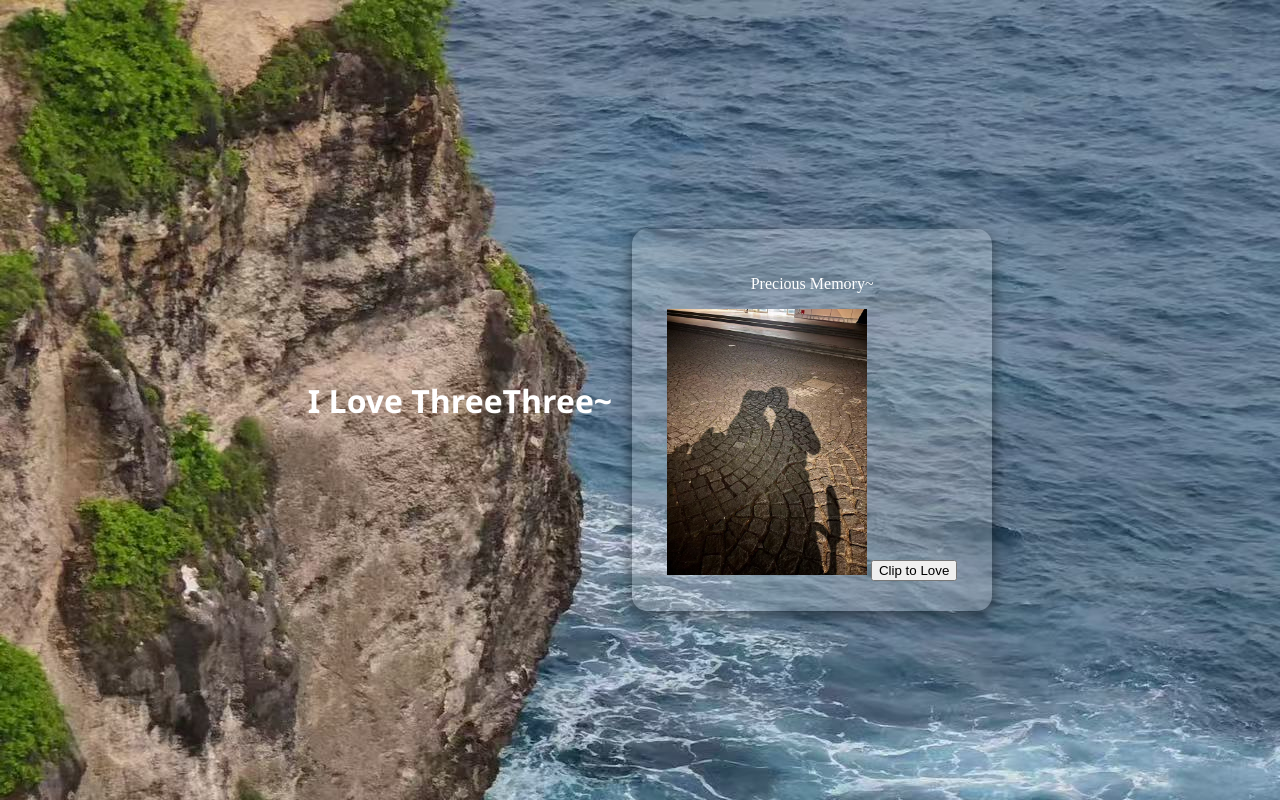
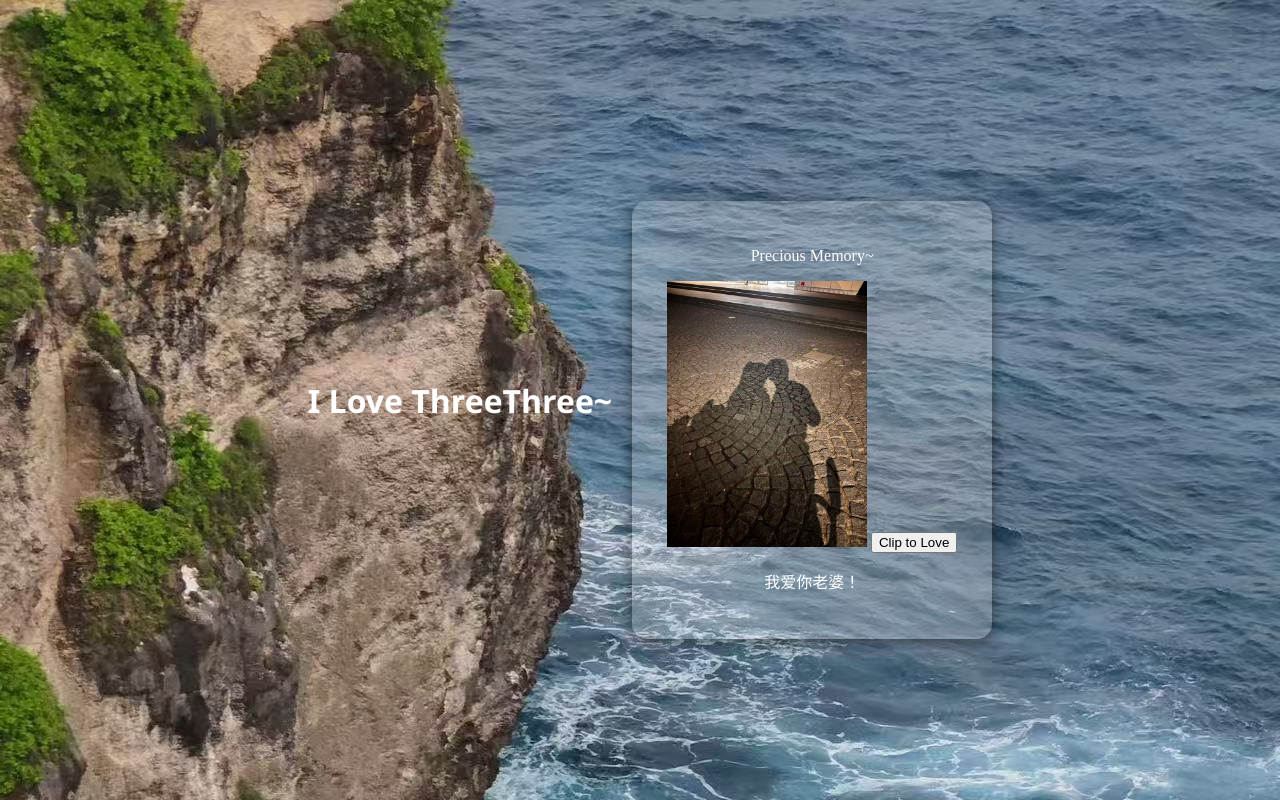
Before and after one commit to Kloveri/First-Code, a plain HTML site: page index.html in a window 1280 px wide. Both pictures are taken after a click on the button "Clip to Love". Drawn offline with Linux system fonts and the light colour scheme.

Commit message:
Update index.html

```diff
--- a/index.html
+++ b/index.html
@@ -5,12 +5,28 @@
     <meta name="viewport" content="width=device-width, initial-scale=1.0">
     <title>First Document</title>
     <link rel="stylesheet" href="style.css">
+    <style>
+      #message {
+      display: none;
+      }
+    </style>
 </head>
 <body>
     <h1>I Love ThreeThree~</h1>
         <div class="part">
             <p>Precious Memory~</p>
-            <img src=".\Img\firstphoto.jpg" class="a" alt="Love">
-    <button type='button'> Clip to Love </button>
+            <img src="https://github.com/Kloveri/First-Code/blob/main/Img/firstphoto.jpg?raw=true" class="a" alt="Love">
+    <button type='button' class='buttonfirst' id="showMessageButton"> Clip to Love </button>
+    <p id="message">我爱你老婆！</p>
+    <script>
+      document.addEventListener("DOMContentLoaded", function() {
+        var button = document.getElementById('showMessageButton');
+        var message = document.getElementById('message');
+          button.addEventListener('click', function() {
+            message.style.display = 'block';
+
+        });
+      });
+    </script>
 </body>
 </html>
```
